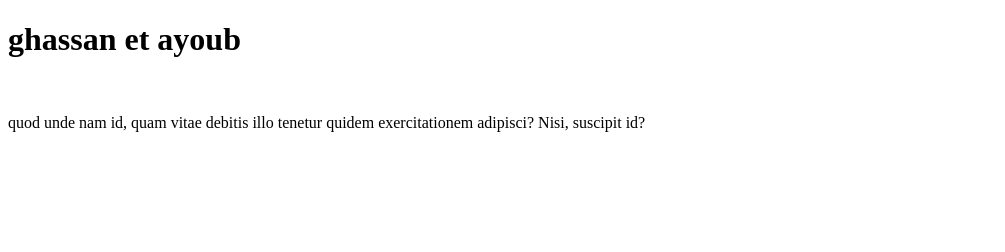
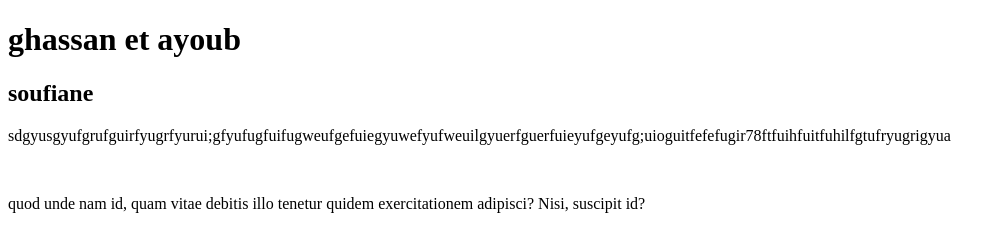
Before and after one commit to Ghassanbenhiba1/ghassan-lking, a plain HTML site: page index.html in a window 1280 px wide. Shown: the whole page, without its empty margins (0-1005 px from the left). Drawn offline with Linux system fonts and the light colour scheme.

Commit message:
ghassan update

```diff
--- a/index.html
+++ b/index.html
@@ -7,6 +7,8 @@
 </head>
 <body>
     <h1>ghassan et ayoub</h1>
+    <h2>soufiane </h2>
+    <p>sdgyusgyufgrufguirfyugrfyurui;gfyufugfuifugweufgefuiegyuwefyufweuilgyuerfguerfuieyufgeyufg;uioguitfefefugir78ftfuihfuitfuhilfgtufryugrigyua</p>
     <br>
     <div>
         <p>quod unde nam id, quam vitae debitis illo tenetur quidem exercitationem adipisci? Nisi, suscipit id?</p>
```
